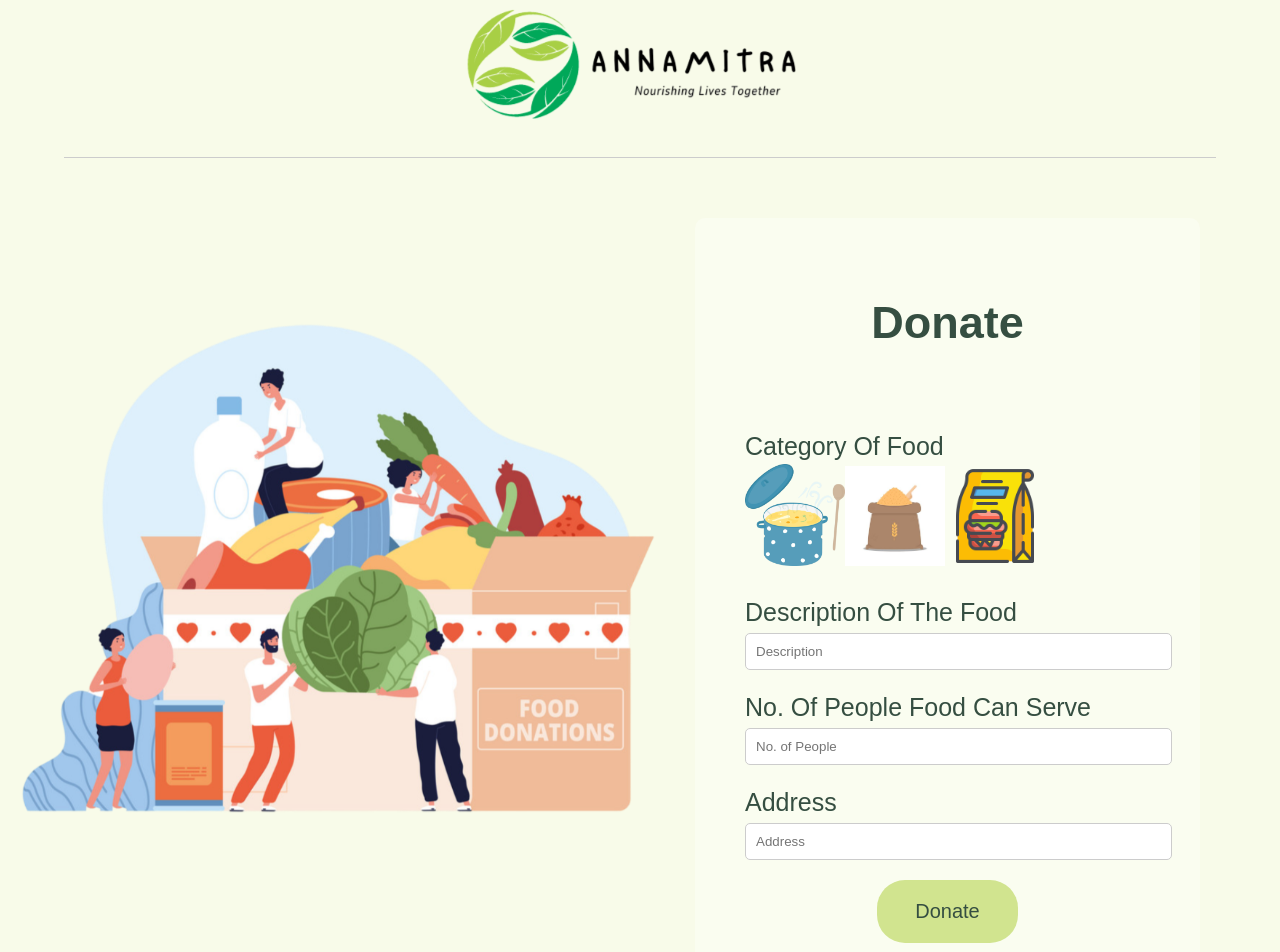
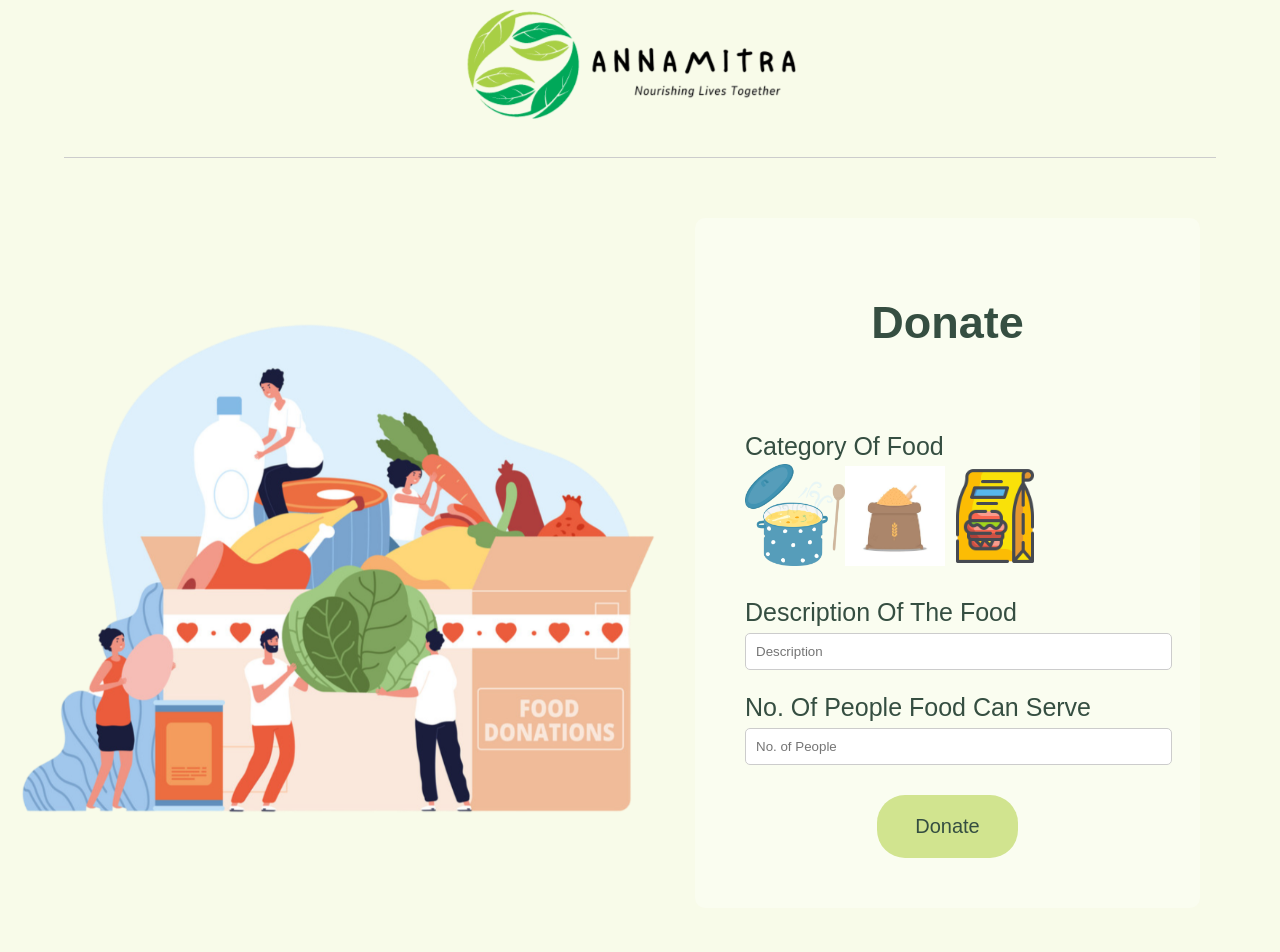
Before and after one commit to krishaga/Annamitra, a React (Vite) app in the folder frontend/: page /donationRequest in a window 1280 px wide. Shown: the top 952 px of the page. Built offline with nearby package versions, Linux system fonts and the light colour scheme.

Commit message:
remove address field

```diff
--- a/frontend/src/components/donationRequest.jsx
+++ b/frontend/src/components/donationRequest.jsx
@@ -5,7 +5,6 @@ function DonateList() {
     const [category, setCategory] = useState("");
     const [description, setDescription] = useState("");
     const [serves, setServes] = useState("");
-    const [addressFrom, setAddress] = useState("");
 
     const navigate = useNavigate();
 
@@ -16,18 +15,17 @@ function DonateList() {
                 category,
                 description,
                 serves,
-                addressFrom,
             }),
             headers: {
                 "Content-type": "application/json",
-                "authorization" : "Bearer " + localStorage.getItem("token")
+                authorization: "Bearer " + localStorage.getItem("token"),
             },
         })
             .then((res) => {
                 return res.json();
             })
             .then((data) => {
-                if(data){
+                if (data) {
                     navigate("/Annamitra");
                 }
             });
@@ -54,22 +52,47 @@ function DonateList() {
                         <p></p>
                         <div className="form">
                             <div className="form-group">
-                                <label htmlFor="inputCategory">Category Of Food</label>
+                                <label htmlFor="inputCategory">
+                                    Category Of Food
+                                </label>
                                 <br />
                                 <div className="form-row">
                                     <span className="form-group col-md-4">
-                                        <img style={{width: 100}} src="/assets/images/cookedfood.png" alt="Cooked Food" onClick={()=>{setCategory("Cooked Food")}}/>
+                                        <img
+                                            style={{ width: 100 }}
+                                            src="/assets/images/cookedfood.png"
+                                            alt="Cooked Food"
+                                            onClick={() => {
+                                                setCategory("Cooked Food");
+                                            }}
+                                        />
                                     </span>
                                     <span className="form-group col-md-4">
-                                        <img style={{width: 100}} src="/assets/images/rawfood.jpg" alt="Cooked Food" onClick={()=>{setCategory("UnCooked Food")}}/>
+                                        <img
+                                            style={{ width: 100 }}
+                                            src="/assets/images/rawfood.jpg"
+                                            alt="Cooked Food"
+                                            onClick={() => {
+                                                setCategory("UnCooked Food");
+                                            }}
+                                        />
                                     </span>
                                     <span className="form-group col-md-4">
-                                        <img style={{width: 100}} src="/assets/images/packedfood.png" alt="Cooked Food" onClick={()=>{setCategory("Raw Food")}}/>
+                                        <img
+                                            style={{ width: 100 }}
+                                            src="/assets/images/packedfood.png"
+                                            alt="Cooked Food"
+                                            onClick={() => {
+                                                setCategory("Raw Food");
+                                            }}
+                                        />
                                     </span>
                                 </div>
                             </div>
                             <div className="form-group">
-                                <label htmlFor="inputDescription">Description Of The Food</label>
+                                <label htmlFor="inputDescription">
+                                    Description Of The Food
+                                </label>
                                 <input
                                     onChange={(e) => {
                                         setDescription(e.target.value);
@@ -80,7 +103,9 @@ function DonateList() {
                                 />
                             </div>
                             <div className="form-group">
-                                <label htmlFor="inputServes">No. Of People Food Can Serve</label>
+                                <label htmlFor="inputServes">
+                                    No. Of People Food Can Serve
+                                </label>
                                 <input
                                     onChange={(e) => {
                                         setServes(e.target.value);
@@ -90,30 +115,16 @@ function DonateList() {
                                     id="inputServes"
                                 />
                             </div>
-                            <div className="form-group">
-                                <label htmlFor="inputAddressFrom">Address</label>
-                                <input
-                                    onChange={(e) => {
-                                        setAddress(e.target.value);
-                                    }}
-                                    placeholder="Address"
-                                    className="form-control"
-                                    id="inputAddress"
-                                />
-                            </div>
-                                <div className="bottom-buttons">
-                                    <button
-                                        className="btn-3"
-                                        onClick={handleDonate}
-                                    >
-                                        Donate
-                                    </button>
-                                </div>
-                            </div>
+                        </div>
+                        <div className="bottom-buttons">
+                            <button className="btn-3" onClick={handleDonate}>
+                                Donate
+                            </button>
                         </div>
                     </div>
                 </div>
             </div>
+        </div>
     );
 }
 
```
